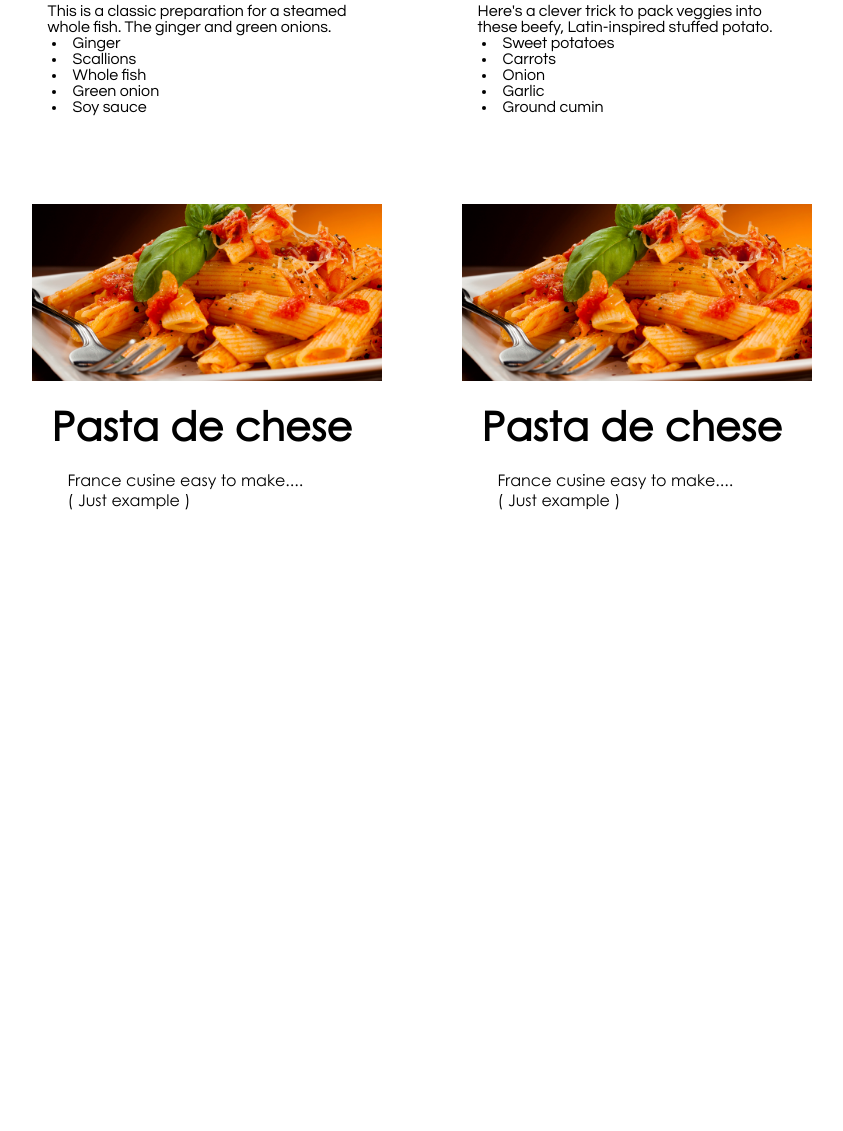
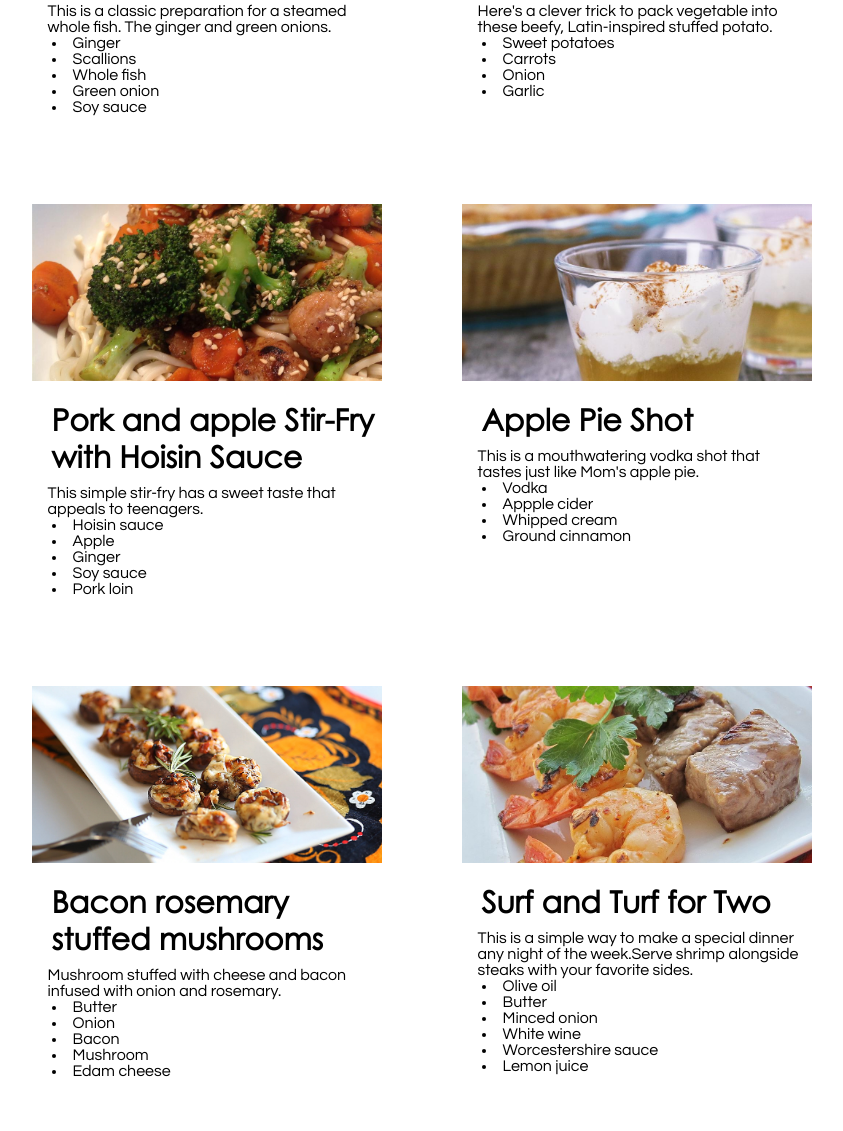
Before and after one commit to SparkiexZist/EzKitchen, a plain HTML site: page Recipe.html in a window 1280 px wide. Shown: the part 2042-3173 px from the top of the page, without its empty margins (58-901 px from the left). Before the commit the page ends 2728 px from the top, so only its background shows below. Drawn offline with Linux system fonts and the light colour scheme.

Commit message:
Fix search bar bugs. Add more recipe.

```diff
--- a/Recipe.html
+++ b/Recipe.html
@@ -174,25 +174,67 @@
             <img src="Logo/Beefy-Stuffed-Sweet-Potato.jpeg" style="width: 100%;object-fit: cover;display: block;height: 40%">
             <h1 style="font-size: 30px; margin-top: 20px;margin-left: 20px;font-family:myFirstFont;">Beefy Stuffed Sweet Potato</h1>
              <p style="margin-top: 10px;font-family:myFirstFont; padding-left: 10px;">
-            <p>Here's a clever trick to pack veggies into these beefy, Latin-inspired stuffed potato.</p>
+            <p>Here's a clever trick to pack vegetable into these beefy, Latin-inspired stuffed potato.</p>
             <li>Sweet potatoes</li>
             <li>Carrots</li>
             <li>Onion</li>
             <li>Garlic</li>
-            <li>Ground cumin</li>
             </p>
         </div>
 
-        <div class="card1" style="font-size: 20;color: black;background-color: white;width: 350px;height: 442px;display: inline;top: 30%;left: 5%;float: left;margin-right: 80px;margin-bottom: 40px;" onclick="location.href='https://www.gimmesomeoven.com/homemade-pasta/'">
-            <img src="Logo/pasta-recipe.jpg" style="width: 100%;object-fit: cover;display: block;height: 40%">
-            <h1 style="font-size: 40px; margin-top: 20px;margin-left: 20px;font-family:myFirstFont;">Pasta de chese</h1>
-            <p style="margin-left: 20px;margin-top: 20px;font-family:myFirstFont;">France cusine easy to make....<br>( Just example )</p>
+        <div class="card1" style="font-size: 20;color: black;background-color: white;width: 350px;height: 442px;display: inline;top: 30%;left: 5%;float: left;margin-right: 80px;margin-bottom: 40px;" onclick="location.href='https://www.allrecipes.com/recipe/162807/pork-apple-and-ginger-stir-fry-with-hoisin-sauce/'">
+            <img src="Logo/Pork-Apple-and-Ginger-Stir-Fry.jpg" style="width: 100%;object-fit: cover;display: block;height: 40%">
+            <h1 style="font-size: 30px; margin-top: 20px;margin-left: 20px;font-family:myFirstFont;">Pork and apple Stir-Fry with Hoisin Sauce</h1>
+            <p style="margin-top: 10px;font-family:myFirstFont; padding-left: 10px;">
+            <p>This simple stir-fry has a sweet taste that appeals to teenagers.</p>
+            <li>Hoisin sauce</li>
+            <li>Apple</li>
+            <li>Ginger</li>
+            <li>Soy sauce</li>
+            <li>Pork loin</li>
+            <li style="color: transparent">Cornstarch</li>
+            <li style="color: transparent">Peanut oil</li>
+            <li style="color: transparent">Sesame oil</li>
+            </p>
         </div>
 
-        <div class="card1" style="font-size: 20;color: black;background-color: white;width: 350px;height: 442px;display: inline;top: 30%;left: 5%;float: left;margin-right: 80px;margin-bottom: 40px;" onclick="location.href='https://www.gimmesomeoven.com/homemade-pasta/'">
-            <img src="Logo/pasta-recipe.jpg" style="width: 100%;object-fit: cover;display: block;height: 40%">
-            <h1 style="font-size: 40px; margin-top: 20px;margin-left: 20px;font-family:myFirstFont;">Pasta de chese</h1>
-            <p style="margin-left: 20px;margin-top: 20px;font-family:myFirstFont;">France cusine easy to make....<br>( Just example )</p>
+        <div class="card1" style="font-size: 20;color: black;background-color: white;width: 350px;height: 442px;display: inline;top: 30%;left: 5%;float: left;margin-right: 80px;margin-bottom: 40px;" onclick="location.href='https://www.allrecipes.com/recipe/24487/apple-pie-shot/'">
+            <img src="Logo/apple-pie-shot.jpg" style="width: 100%;object-fit: cover;display: block;height: 40%">
+            <h1 style="font-size: 30px; margin-top: 20px;margin-left: 20px;font-family:myFirstFont;">Apple Pie Shot</h1>
+            <p style="margin-top: 10px;font-family:myFirstFont; padding-left: 10px;">
+            <p>This is a mouthwatering vodka shot that tastes just like Mom's apple pie.</p>
+            <li>Vodka</li>
+            <li>Appple cider</li>
+            <li>Whipped cream</li>
+            <li>Ground cinnamon</li>
+            </p>
+        </div>
+
+        <div class="card1" style="font-size: 20;color: black;background-color: white;width: 350px;height: 442px;display: inline;top: 30%;left: 5%;float: left;margin-right: 80px;margin-bottom: 40px;" onclick="location.href='https://www.allrecipes.com/recipe/261400/bacon-rosemary-stuffed-mushrooms/'">
+            <img src="Logo/bacon-rosemary.jpg" style="width: 100%;object-fit: cover;display: block;height: 40%">
+            <h1 style="font-size: 30px; margin-top: 20px;margin-left: 20px;font-family:myFirstFont;">Bacon rosemary stuffed mushrooms</h1>
+            <p style="margin-top: 10px;font-family:myFirstFont; padding-left: 10px;">
+            <p>Mushroom stuffed with cheese and bacon infused with onion and rosemary.</p>
+            <li>Butter</li>
+            <li>Onion</li>
+            <li>Bacon</li>
+            <li>Mushroom</li>
+            <li>Edam cheese</li>
+            </p>
+        </div>
+
+        <div class="card1" style="font-size: 20;color: black;background-color: white;width: 350px;height: 442px;display: inline;top: 30%;left: 5%;float: left;margin-right: 80px;margin-bottom: 40px;" onclick="location.href='https://www.allrecipes.com/recipe/233259/surf-and-turf-for-two/'">
+            <img src="Logo/surf-turf.jpg" style="width: 100%;object-fit: cover;display: block;height: 40%">
+            <h1 style="font-size: 30px; margin-top: 20px;margin-left: 20px;font-family:myFirstFont;">Surf and Turf for Two</h1>
+            <p style="margin-top: 10px;font-family:myFirstFont; padding-left: 10px;">
+            <p>This is a simple way to make a special dinner any night of the week.Serve shrimp alongside steaks with your favorite sides.</p>
+            <li>Olive oil</li>
+            <li>Butter</li>
+            <li>Minced onion</li>
+            <li>White wine</li>
+            <li>Worcestershire sauce</li>
+            <li>Lemon juice</li>
+            </p>
         </div>
     </div>
     <div class="back-image">
--- a/myScript.js
+++ b/myScript.js
@@ -35,12 +35,27 @@ function searchFilter() {
     var nodes = document.getElementsByClassName('card1');
 
     for (i = 0; i < nodes.length; i++) {
-        for (j = 0; j < lst.length; j++) {
-            if (nodes[i].innerText.toLowerCase().includes(lst[j].toLowerCase())) {
-                nodes[i].style.display = "block";
-            } else {
-                nodes[i].style.display = "none";
-            }
+        for (j = 0; j < lst.length; j++)
+        {
+     if(nodes[i].innerText.toLowerCase().search(lst[j].toLowerCase())!= -1)
+                {
+                   nodes[i].style.display = "block";
+                }
+            else
+                {
+                    nodes[i].style.display = "none";
+                }
+//            if (nodes[i].innerText.toLowerCase().includes(lst[j].toLowerCase()))
+//            {
+//                nodes[i].style.display = "block";
+//            } else if(nodes[i].style.display == "block")
+//            {
+//                nodes[i].style.display = "none";
+//            }
+//            else
+//            {
+//                nodes[i].style.display = "none";
+//            }
         }
     }
 }
```
Also changed, not shown: Logo/Pork-Apple-and-Ginger-Stir-Fry.jpg (added), Logo/apple-pie-shot.jpg (added), Logo/bacon-rosemary.jpg (added), Logo/surf-turf.jpg (added), 1 other file.
